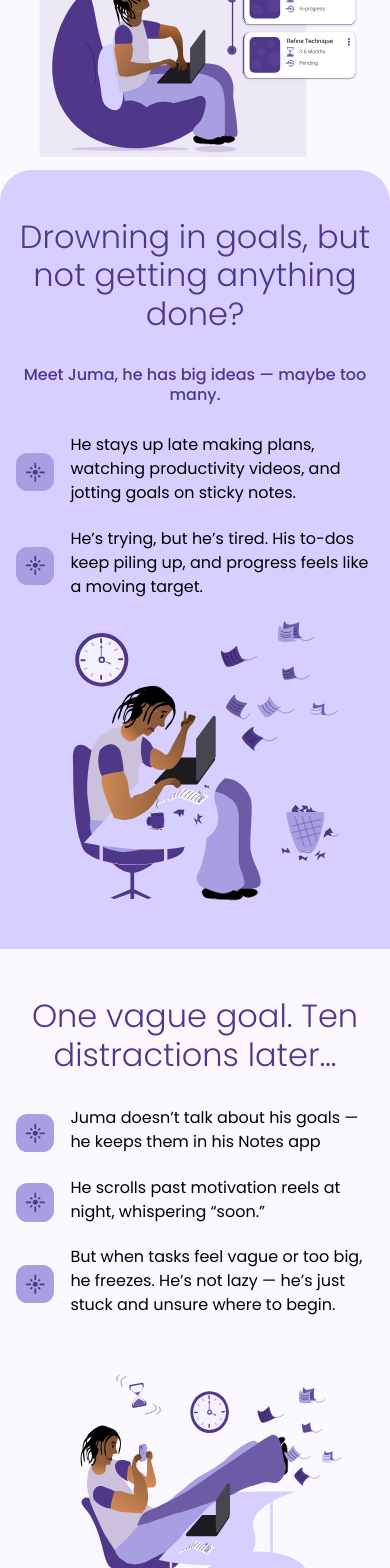
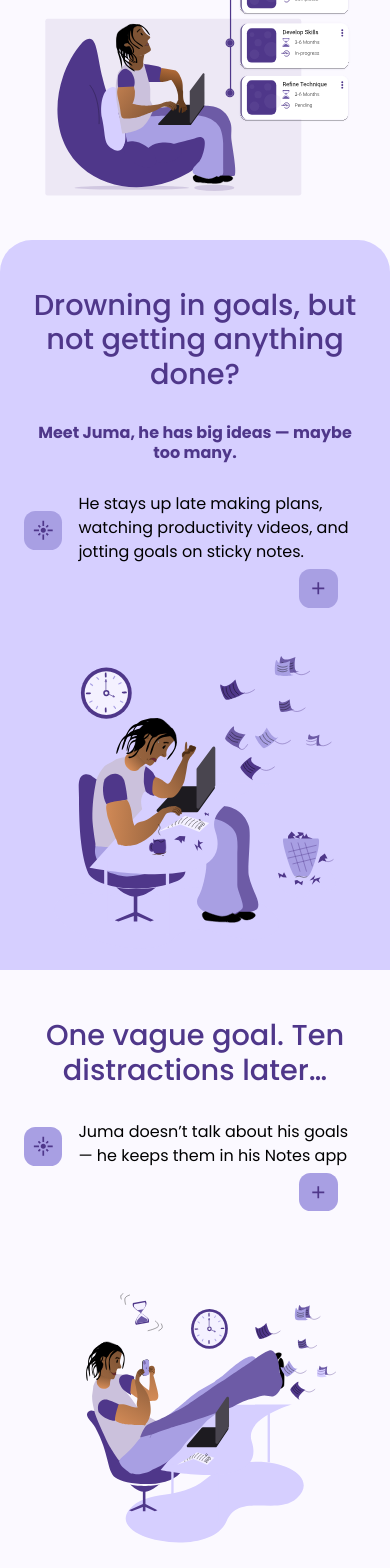
Before and after one commit to kommitly/Kommitly-frontend, a React (Vite) app: page / in a window 390 px wide. Shown: the part 432-2000 px from the top of the page. Built offline with nearby package versions, Linux system fonts and the light colour scheme; no server answers.

Commit message:
Update responsiveness

```diff
--- a/src/landing-page/Breakdown.jsx
+++ b/src/landing-page/Breakdown.jsx
@@ -1,17 +1,24 @@
-import React from 'react'
+import React, {useState} from 'react'
 import { Typography } from '@mui/material'
 import breakdown from "../assets/breakdown.svg"; // Ensure the path is correct
 import { useTheme } from '@mui/material/styles';
 import { tokens } from '../theme'; // Ensure the path is correct
 import FlareIcon from '@mui/icons-material/Flare';
 import Icon from '@mui/material/Icon';
+import Divider from '@mui/material/Divider';
+import IconButton from '@mui/material/IconButton';
+import AddIcon from '@mui/icons-material/Add';
+import RemoveIcon from '@mui/icons-material/Remove';
 
 const Breakdown = () => {
   const theme = useTheme();
   const colors = tokens(theme.palette.mode);
+  const [showMore, setShowMore] = useState(false);
+
+
 
   return (
-     <section className=" justify-center items-center   flex flex-col  md:px-6 sm:px-2 w-full sm:w-full xs:w-full lg:w-full xl:w-full 2xl:w-full">
+     <section className=" justify-center items-center  mb-8  flex flex-col  md:px-6 px-2 w-full sm:w-full xs:w-full lg:w-full xl:w-full 2xl:w-full">
            <div
                   className="p-4 w-full h-full md:flex mt-8 sm:w-full justify-between  "
                 >
@@ -24,10 +31,10 @@ const Breakdown = () => {
                              color="primary"
                              sx={{
                                marginBottom: "2rem",
-                                 fontWeight: 'light',
+                               fontWeight: 'medium',
                                fontSize: {
-                                   xs: '2rem',
-                                   sm: '2rem',
+                                 xs: '1.8rem',
+                                 sm: '1rem',
                                  md: '1.8rem',
                                  lg: '2.2rem',
                                  xl: '3rem',
@@ -45,7 +52,7 @@ const Breakdown = () => {
          </Typography>
          </div>
 
-       <div className="flex w-full items-center  gap-4 mb-4">
+       <div className="flex w-full items-center  gap-4 ">
                       <Icon
                 sx={{
                   padding: "1.2rem",
@@ -77,6 +84,10 @@ const Breakdown = () => {
 
             </Typography>
             </div>
+
+             {showMore && (
+                       <div>
+                        <Divider variant="middle" sx={{ margin: "1rem 0" }} />
              <div className="flex w-full items-center  gap-4 mb-4">
                       <Icon
                 sx={{
@@ -110,6 +121,9 @@ const Breakdown = () => {
 
             </Typography>
             </div>
+
+             <Divider variant="middle" sx={{ margin: "1rem 0" }} />
+
              <div className="flex w-full items-center  gap-4 mb-4">
                       <Icon
                 sx={{
@@ -143,9 +157,40 @@ const Breakdown = () => {
             </Typography>
             </div>
            </div>
+          )}
+        </div>
+        {/* Toggle Button */}
+      <div className="w-11/12  mb-12 flex justify-end">
+        <button onClick={() => setShowMore(!showMore)}>
+          <Icon
+            sx={{
+             backgroundColor: colors.primary[300],
+              padding: "1.2rem",
+              borderRadius: "30%",
+
+              display: "flex",
+              alignItems: "center",
+              justifyContent: "center",
+
+            }}
+          >
+            {showMore ? (
+              <RemoveIcon sx={{ color: colors.primary[500] , }} />
+            ) : (
+              <AddIcon sx={{ color: colors.primary[500] }} />
+            )}
+          </Icon>
+        </button>
+      </div>
+
+
+
+
+
+
             <div className="md:w-6/12 sm:w-full flex justify-center  items-center ">
         <div className="w-10/12 sm:w-full ">
-           <img src={breakdown} alt="Breakdown" className="w-full h-auto" />
+           <img src={breakdown} alt="Breakdown" className="w-full " />
          </div>
          </div>
 
--- a/src/landing-page/Hero.jsx
+++ b/src/landing-page/Hero.jsx
@@ -1,18 +1,21 @@
-import React from "react";
+import React , {useState}  from "react";
 import { Link } from "react-router-dom";
-import { Box, Button, Icon, IconButton, Typography, useTheme } from "@mui/material";
+import { Box, Button, Divider, Icon, IconButton, Typography, useTheme } from "@mui/material";
 import { tokens } from "../theme";
 import hero from "../assets/hero.svg"; // Ensure the path is correct
 import FlareIcon from '@mui/icons-material/Flare';
+import AddIcon from "@mui/icons-material/Add";
+import RemoveIcon from "@mui/icons-material/Remove";
 
 
 
 const Hero = () => {
     const theme = useTheme();
     const colors =tokens(theme.palette.mode);
+    const [showMore, setShowMore] = useState(false);
 
   return (
-   <section className="bg-[#D6CFFF] rounded-t-4xl justify-center items-center   flex flex-col  md:px-6 sm:px-2 w-full sm:w-full xs:w-full lg:w-full xl:w-full 2xl:w-full">
+   <section className="bg-[#D6CFFF] rounded-t-4xl justify-center items-center   flex flex-col  md:px-6 px-2 w-full sm:w-full xs:w-full lg:w-full xl:w-full 2xl:w-full">
       <div className="p-4  w-full h-full flex flex-col-reverse md:flex-row mt-8 sm:w-full md:space-x-8 justify-between">
 
           <div className="md:w-6/12 sm:w-full flex justify-center  items-center ">
@@ -29,10 +32,10 @@ const Hero = () => {
            color="primary"
            sx={{
              marginBottom: "2rem",
-             fontWeight: 'light',
+             fontWeight: 'medium',
              fontSize: {
-               xs: '2rem',
-               sm: '2rem',
+               xs: '1.8rem',
+               sm: '1rem',
                md: '1.8rem',
                lg: '2.2rem',
                xl: '3rem',
@@ -56,7 +59,7 @@ const Hero = () => {
         color="text.secondary"
         sx={{marginBottom: "1.8rem", fontSize: {
           xs: '1rem',   // extra-small screens
-          sm: '1rem', // small screens
+          sm: '0.8rem', // small screens
           md: '1rem',   // medium screens
           lg: '1.1rem',  // large screens and up
           xl: '1.5rem' , // extra-large screens
@@ -64,13 +67,14 @@ const Hero = () => {
         }, textAlign: {
           xs: 'center',
           md: 'left'
-        }
+        },
+        fontWeight: 'bold',
         }}
         >
        Meet Juma, he has big ideas — maybe too many.
 
         </Typography>
-          <div className="flex w-full items-center  gap-4 mb-4">
+          <div className="flex w-full items-center  gap-4 ">
          <Icon
           sx={{
             padding: "1.2rem",
@@ -103,7 +107,10 @@ const Hero = () => {
        </Typography>
 
           </div>
-            <div className="flex items-center gap-4 mb-4">
+           {showMore && (
+           <div>
+            <Divider variant="middle" sx={{ margin: "1rem 0" }} />
+             <div className="flex items-center  gap-4 mb-4">
          <Icon
           sx={{
             padding: "1.2rem",
@@ -135,6 +142,31 @@ const Hero = () => {
         </Typography>
         </div>
             </div>
+          )}
+        </div>
+        {/* Toggle Button */}
+      <div className="w-11/12  mb-12 flex justify-end">
+        <button onClick={() => setShowMore(!showMore)}>
+          <Icon
+            sx={{
+             backgroundColor: colors.primary[300],
+              padding: "1.2rem",
+              borderRadius: "30%",
+
+              display: "flex",
+              alignItems: "center",
+              justifyContent: "center",
+
+            }}
+          >
+            {showMore ? (
+              <RemoveIcon sx={{ color: colors.primary[500] , }} />
+            ) : (
+              <AddIcon sx={{ color: colors.primary[500] }} />
+            )}
+          </Icon>
+        </button>
+      </div>
 
       </div>
 
--- a/src/landing-page/Hero2.jsx
+++ b/src/landing-page/Hero2.jsx
@@ -13,12 +13,12 @@ const Hero2 = () => {
     const colors =tokens(theme.palette.mode);
 
   return (
-    <section className=" flex flex-col  md:px-6 sm:px-2">
+    <section className=" flex flex-col  md:px-6 px-2 md:pt-0 pt-12 md:mb-0 mb-8">
        <div
       className=" md:p-4 w-full h-full md:flex mt-8 sm:w-full justify-between  "
     >
 
-      <div className=" md:w-6/12 sm:w-full flex flex-col pl-5 sm:justify-center sm:items-center md:items-start md:mb-8 ">
+      <div className=" md:w-6/12 sm:w-full flex flex-col pl-5 sm:justify-center sm:items-center md:items-start md:mb-8 sm:mb-8 ">
          <div className="md:w-10/12 sm:w-full flex flex-col sm:justify-center  sm:items-center md:items-start">
             <Typography
   variant="h1"
@@ -27,7 +27,7 @@ const Hero2 = () => {
   color="primary"
   sx={{
     marginBottom: "1rem",
-    fontWeight: 'regular',
+    fontWeight: 'medium',
     fontSize: {
       xs: '2rem',
       sm: '2.5rem',
--- a/src/landing-page/Procrastination.jsx
+++ b/src/landing-page/Procrastination.jsx
@@ -1,17 +1,22 @@
-import React from 'react'
+import React, {useState} from 'react'
 import { Typography, Icon } from '@mui/material'
 import procrastination from "../assets/procrastination.svg"; // Ensure the path is correct
 import FlareIcon from '@mui/icons-material/Flare';
 import { useTheme } from '@mui/material/styles';
 import { tokens } from '../theme'; // Ensure the path is correct
+import AddIcon from '@mui/icons-material/Add';
+import RemoveIcon from '@mui/icons-material/Remove';
+import Divider from '@mui/material/Divider';
+import IconButton from '@mui/material/IconButton';
 
 const Procrastination = () => {
     const theme = useTheme();
     const colors =tokens(theme.palette.mode);
+    const [showMore, setShowMore] = useState(false);
 
 
   return (
-     <section className=" flex flex-col  md:px-6 sm:px-2">
+     <section className=" flex flex-col   md:px-6 px-2">
        <div
       className="p-4 w-full h-full md:flex mt-8 sm:w-full justify-between  "
     >
@@ -24,10 +29,10 @@ const Procrastination = () => {
                              color="primary"
                              sx={{
                                marginBottom: "2rem",
-                     fontWeight: 'light',
+                               fontWeight: 'medium',
                                fontSize: {
-                       xs: '2rem',
-                       sm: '2rem',
+                                 xs: '1.8rem',
+                                 sm: '1rem',
                                  md: '1.8rem',
                                  lg: '2.2rem',
                                  xl: '3rem',
@@ -46,7 +51,7 @@ const Procrastination = () => {
 
 
 
-                   <div className="flex w-full items-center  gap-4 mb-4">
+                   <div className="flex w-full items-center  gap-4 ">
                       <Icon
                 sx={{
                   padding: "1.2rem",
@@ -77,6 +82,11 @@ const Procrastination = () => {
            Juma doesn’t talk about his goals — he keeps them in his Notes app
            </Typography>
            </div>
+
+              {showMore && (
+                <div>
+                  <Divider variant="middle" sx={{ margin: "1rem 0" }} />
+
 
 
                    <div className="flex w-full items-center  gap-4 mb-4">
@@ -110,6 +120,11 @@ const Procrastination = () => {
             He scrolls past motivation reels at night, whispering “soon.”
            </Typography>
            </div>
+
+            <Divider variant="middle" sx={{ margin: "1rem 0" }} />
+
+
+
 
 
                    <div className="flex w-full items-center  gap-4 mb-4">
@@ -145,9 +160,38 @@ const Procrastination = () => {
           But when tasks feel vague or too big, he freezes. He’s not lazy — he’s just stuck and unsure where to begin. </Typography>
 
            </div>
+             </div>
+          )}
+        </div>
+        {/* Toggle Button */}
+      <div className="w-11/12  mb-12 flex justify-end">
+        <button onClick={() => setShowMore(!showMore)}>
+          <Icon
+            sx={{
+             backgroundColor: colors.primary[300],
+              padding: "1.2rem",
+              borderRadius: "30%",
+
+              display: "flex",
+              alignItems: "center",
+              justifyContent: "center",
+
+            }}
+          >
+            {showMore ? (
+              <RemoveIcon sx={{ color: colors.primary[500] , }} />
+            ) : (
+              <AddIcon sx={{ color: colors.primary[500] }} />
+            )}
+          </Icon>
+        </button>
+      </div>
 
 
-         </div>
+
+
+
+
          </div>
          <div className="md:w-6/12 sm:w-full flex justify-center  items-center ">
         <div className="w-10/12 sm:w-full ">
--- a/src/landing-page/Success.jsx
+++ b/src/landing-page/Success.jsx
@@ -1,9 +1,11 @@
-import React from 'react'
+import React, {useState} from 'react'
 import { Box, Button, Icon, IconButton, Typography, useTheme } from "@mui/material";
 import { tokens } from "../theme";
 import hero from "../assets/hero.svg"; // Ensure the path is correct
 import FlareIcon from '@mui/icons-material/Flare';
-
+import Divider from '@mui/material/Divider';
+import AddIcon from "@mui/icons-material/Add";
+import RemoveIcon from "@mui/icons-material/Remove";
 
 import success from "../assets/success.svg"; // Ensure the path is correct
 
@@ -11,14 +13,16 @@ import success from "../assets/success.svg"; // Ensure the path is correct
 const Success = () => {
   const theme = useTheme();
   const colors =tokens(theme.palette.mode);
+  const [showMore, setShowMore] = useState(false);
+
 
   return (
-      <section className="bg-[#D6CFFF] rounded-t-4xl justify-center items-center   flex flex-col  md:px-6 sm:px-2 w-full sm:w-full xs:w-full lg:w-full xl:w-full 2xl:w-full">
+      <section className="bg-[#D6CFFF] rounded-t-4xl justify-center items-center pb-8   flex flex-col  md:px-6 px-2 w-full sm:w-full xs:w-full lg:w-full xl:w-full 2xl:w-full">
       <div className="p-4  w-full h-full flex flex-col-reverse md:flex-row mt-8 sm:w-full md:space-x-8 justify-between">
 
             <div className="md:w-6/12 sm:w-full flex justify-center  items-center ">
         <div className="w-10/12 sm:w-full ">
-           <img src={success} alt="Procrastination" className="w-full h-auto" />
+           <img src={success} alt="Procrastination" className="w-full " />
          </div>
          </div>
 
@@ -31,10 +35,10 @@ const Success = () => {
                  color="primary"
                  sx={{
                    marginBottom: "2rem",
-                  fontWeight: 'light',
+                   fontWeight: 'medium',
                    fontSize: {
-                    xs: '2rem',
-                    sm: '2rem',
+                     xs: '1.8rem',
+                     sm: '1rem',
                      md: '1.8rem',
                      lg: '2.2rem',
                      xl: '3rem',
@@ -50,7 +54,7 @@ const Success = () => {
 
 
          </Typography>
-         </div>
+
 
 
 
@@ -86,6 +90,9 @@ const Success = () => {
 
            </Typography>
            </div>
+              {showMore && (
+           <div>
+            <Divider variant="middle" sx={{ margin: "1rem 0" }} />
             <div className="flex w-full items-center  gap-4 mb-4">
          <Icon
   sx={{
@@ -119,6 +126,7 @@ const Success = () => {
 
            </Typography>
            </div>
+            <Divider variant="middle" sx={{ margin: "1rem 0" }} />
             <div className="flex w-full items-center  gap-4 mb-4">
          <Icon
   sx={{
@@ -151,17 +159,38 @@ const Success = () => {
             With Kommitly by his side, progress isn't just possible, it's sustainable.
            </Typography>
            </div>
+            </div>
+          )}
+        </div>
+        {/* Toggle Button */}
+      <div className="w-11/12  mb-12 flex justify-end">
+        <button onClick={() => setShowMore(!showMore)}>
+          <Icon
+            sx={{
+             backgroundColor: colors.primary[300],
+              padding: "1.2rem",
+              borderRadius: "30%",
 
+              display: "flex",
+              alignItems: "center",
+              justifyContent: "center",
 
+            }}
+          >
+            {showMore ? (
+              <RemoveIcon sx={{ color: colors.primary[500] , }} />
+            ) : (
+              <AddIcon sx={{ color: colors.primary[500] }} />
+            )}
+          </Icon>
+        </button>
+      </div>
+
+    </div>
 
 
    </div>
 
-
-
-
-
-       </div>
      </section>
   )
 }
```
Also changed, not shown: src/dashboard/pages/Goals/Goals.jsx (+4 -4 lines), src/landing-page/Goalmore.jsx (+47 -43 lines), src/landing-page/Graveyard.jsx (+4 -4 lines), src/landing-page/Partner.jsx (+6 -6 lines). Lines whose indentation alone changed are shown as unchanged.
